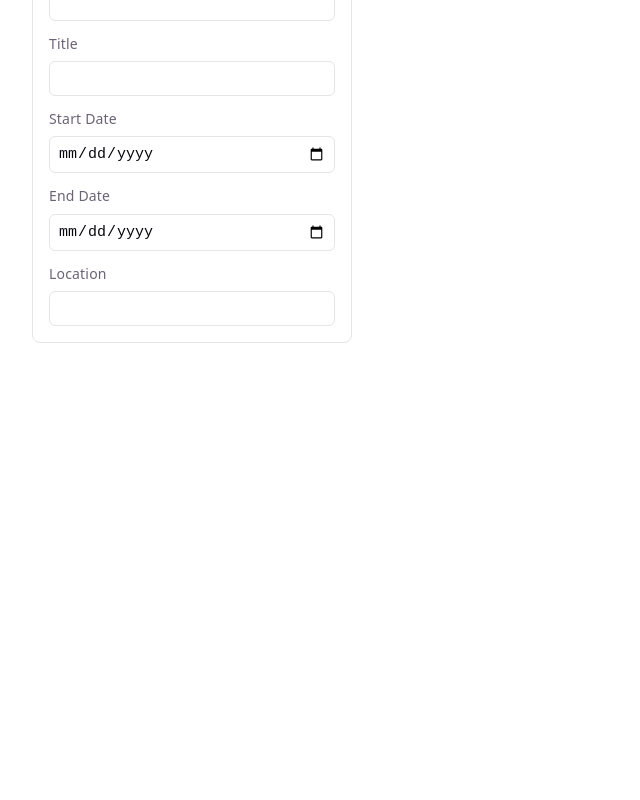
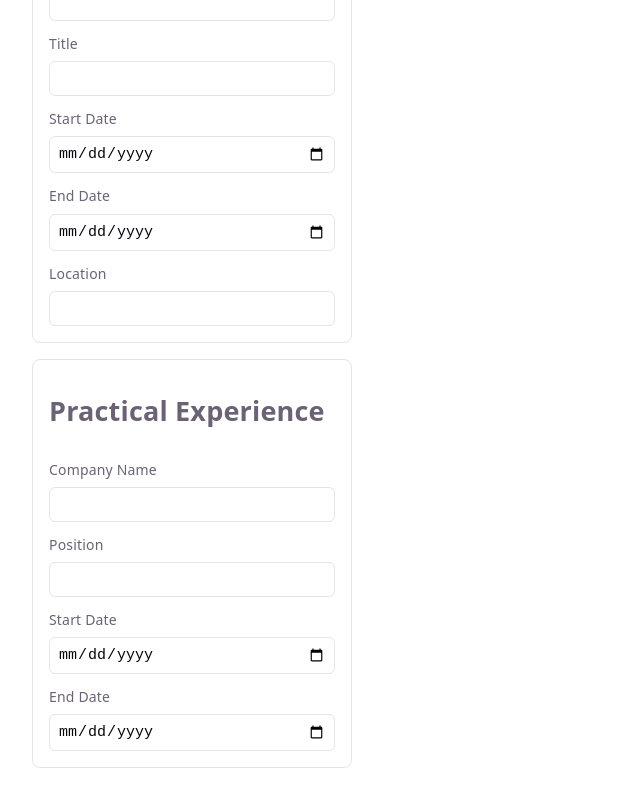
Before and after one commit to naaim04/CV-Application, a React (Vite) app: page / in a window 1280 px wide. Shown: the part 546-1346 px from the top of the page, without its empty margins (0-640 px from the left). Before the commit the page ends 921 px from the top, so only its background shows below. Built offline with nearby package versions, Linux system fonts and the light colour scheme.

Commit message:
add practical Experie

```diff
--- a/src/App.jsx
+++ b/src/App.jsx
@@ -16,6 +16,12 @@ function App() {
   const [dateStart, setDateStart] = useState('')
   const [dateEnd, setDateEnd] = useState('')
   const [location, setLocation] = useState('')
+  // Practical fields — same idea, shared between the form and the resume.
+  const [companyName, setCompanyName] = useState('')
+  const [position, setPosition] = useState('')
+  const [tasks, setTasks] = useState('')
+  const [jobDateStart, setJobDateStart] = useState('')
+  const [jobDateEnd, setJobDateEnd] = useState('')
 
 
   return (
@@ -40,6 +46,16 @@ function App() {
         setDateEnd={setDateEnd}
         location={location}
         setLocation={setLocation}
+        companyName={companyName}
+        position={position}
+        tasks={tasks}
+        jobDateStart={jobDateStart}
+        jobDateEnd={jobDateEnd}
+        setCompanyName={setCompanyName}
+        setPosition={setPosition}
+        setTasks={setTasks}
+        setJobDateStart={setJobDateStart}
+        setJobDateEnd={setJobDateEnd}
       />
       <Resume
         name={name}
@@ -50,6 +66,11 @@ function App() {
         dateStart={dateStart}
         dateEnd={dateEnd}
         location={location}
+        companyName={companyName}
+        position={position}
+        tasks={tasks}
+        jobDateStart={jobDateStart}
+        jobDateEnd={jobDateEnd}
       />
       {/* Resume only DISPLAYS, so it gets values — no setters. */}
     </div>
--- a/src/components/PracticalInfo.jsx
+++ b/src/components/PracticalInfo.jsx
@@ -0,0 +1,53 @@
+import { useState } from 'react'
+
+function PracticalInfo({companyName, position, jobDateStart, jobDateEnd, setCompanyName, setPosition, setJobDateStart, setJobDateEnd}) {
+    const [isEditing, setIsEditing] = useState(true)
+
+    function handleSubmit(e) {
+        e.preventDefault() // stop the browser from reloading the page on submit
+        setIsEditing(false)
+    }
+
+    if (isEditing) {
+        return (
+            <form className="section" onSubmit={handleSubmit}>
+                <h2>Practical Experience</h2>
+                <label>
+                    Company Name
+                    <input
+                        type="text"
+                        value={companyName}
+                        onChange={(e) => setCompanyName(e.target.value)}
+                    />
+                </label>
+                <label>
+                    Position
+                    <input
+                        type="text"
+                        value={position}
+                        onChange={(e) => setPosition(e.target.value)}
+                    />
+                </label>
+                <label>
+                    Start Date
+                    <input
+                        type="date"
+                        value={jobDateStart}
+                        onChange={(e) => setJobDateStart(e.target.value)}
+                    />
+                </label>
+                <label>
+                    End Date
+                    <input
+                        type="date"
+                        value={jobDateEnd}
+                        onChange={(e) => setJobDateEnd(e.target.value)}
+                    />
+                </label>
+            </form>
+        )
+    }
+
+}
+
+export default PracticalInfo
--- a/src/components/Resume.jsx
+++ b/src/components/Resume.jsx
@@ -9,11 +9,16 @@ function Resume({
   dateStart,
   dateEnd,
   location,
+  companyName,
+  position,
+  tasks,
+  jobDateStart,
+  jobDateEnd,
 }) {
   return (
     <main className="resume">
       <header className="resume-header">
-        <h1 >{name}</h1>
+        <h1>{name}</h1>
         <p>
           {email}
           {email && phone ? ' · ' : ''}
@@ -37,6 +42,23 @@ function Resume({
           </div>
         </section>
       </div>
+      <div className="resume-body">
+        <section className="resume-section">
+          <h2>Practical Experience</h2>
+          <div className="edu-row">
+            <span>{position}</span>
+            <span>{companyName}</span>
+          </div>
+          <div className="edu-row">
+            <span>{tasks}</span>
+            <span>
+              {jobDateStart}
+              {jobDateStart && jobDateEnd ? ' to ' : ''}
+              {jobDateEnd}
+            </span>
+          </div>
+        </section>
+      </div>
     </main>
   )
 }
--- a/src/components/Sidebar.jsx
+++ b/src/components/Sidebar.jsx
@@ -1,5 +1,6 @@
 import GeneralInfo from './GeneralInfo'
 import EducationalInfo from './EducationalInfo'
+import PracticalInfo from './PracticalInfo'
 
 // Sidebar owns NO state. It's just a container that arranges the form
 // components and passes props straight through to them ("prop drilling").
@@ -20,6 +21,16 @@ function Sidebar({
   setDateEnd,
   location,
   setLocation,
+  companyName,
+  position,
+  tasks,
+  jobDateStart,
+  jobDateEnd,
+  setCompanyName,
+  setPosition,
+  setTasks,
+  setJobDateStart,
+  setJobDateEnd,
 }) {
   return (
     <aside className="sidebar">
@@ -45,6 +56,19 @@ function Sidebar({
         setLocation={setLocation}
       />
 
+      <PracticalInfo
+        companyName={companyName}
+        position={position}
+        tasks={tasks}
+        jobDateStart={jobDateStart}
+        jobDateEnd={jobDateEnd}
+        setCompanyName={setCompanyName}
+        setPosition={setPosition}
+        setTasks={setTasks}
+        setJobDateStart={setJobDateStart}
+        setJobDateEnd={setJobDateEnd}
+      />
+
     </aside>
   )
 }
```
